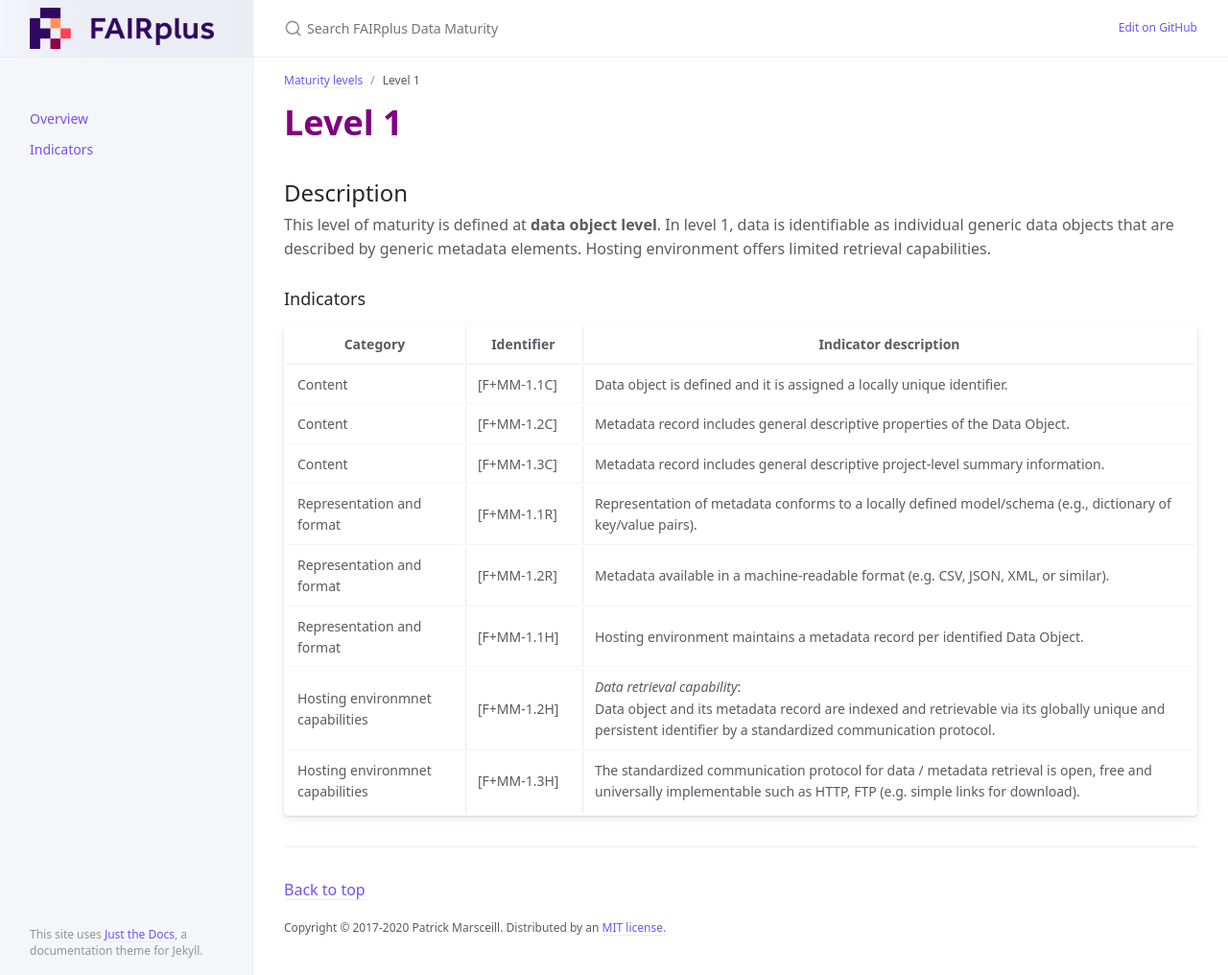
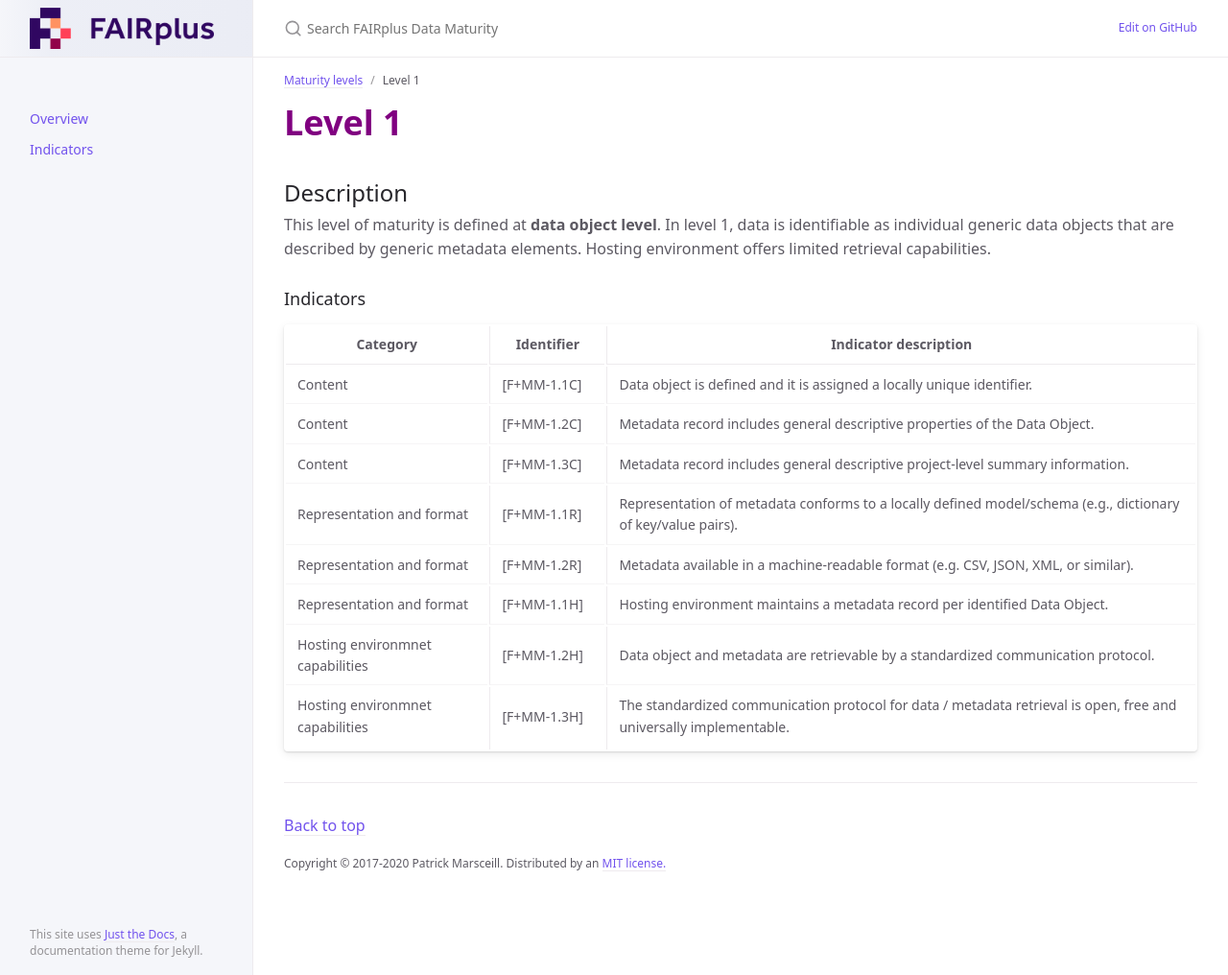
Before and after one commit to FAIRplus/Data-Maturity, a Jekyll site: the page built from docs/_levels/Level1.md, in a window 1280 px wide and 1016 px high. Shown: the whole window at 96% size. Built offline with Jekyll 4.4.1, drawn with Linux system fonts in a browser that asks for light colours.

Commit message:
Update Level1.md

```diff
--- a/docs/_levels/Level1.md
+++ b/docs/_levels/Level1.md
@@ -21,5 +21,5 @@ This level of maturity is defined at **data object level**. In level 1, data is
 | Representation and format |  [F+MM-1.1R] | Representation of metadata conforms to a locally defined model/schema (e.g., dictionary of key/value pairs). |
 | Representation and format |  [F+MM-1.2R] | Metadata available in a machine-readable format (e.g. CSV, JSON, XML, or similar). |
 | Representation and format |  [F+MM-1.1H] | Hosting environment maintains a metadata record per identified Data Object. |
-| Hosting environmnet capabilities | [F+MM-1.2H] | *Data retrieval capability*:<br/> Data object and its metadata record are indexed and retrievable via its globally unique and persistent identifier by a standardized communication protocol. |
-| Hosting environmnet capabilities | [F+MM-1.3H] | The standardized communication protocol for data / metadata retrieval is open, free and universally implementable such as HTTP, FTP (e.g. simple links for download). |
+| Hosting environmnet capabilities | [F+MM-1.2H] | Data object and metadata are retrievable by a standardized communication protocol. |
+| Hosting environmnet capabilities | [F+MM-1.3H] | The standardized communication protocol for data / metadata retrieval is open, free and universally implementable. |
```
